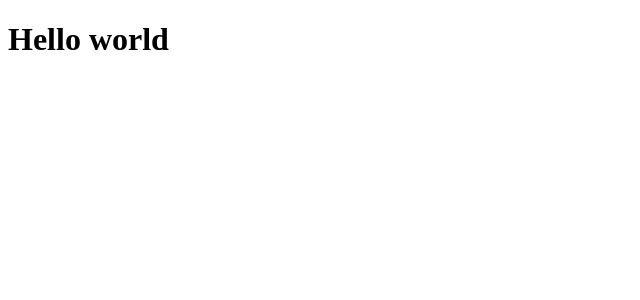
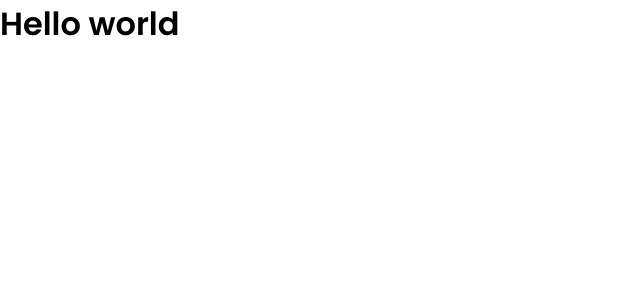
Before and after one commit to viniciosComerciante/ignite, a React (Create React App) app in the folder chapter-2/dtmoney/: page / in a window 1280 px wide. Shown: the top 300 px of the page, without its empty margins (0-640 px from the left). Built offline with nearby package versions, Linux system fonts and the light colour scheme.

Commit message:
finalizado estilos globais, partindo para componentizaçao

```diff
--- a/chapter-2/dtmoney/public/index.html
+++ b/chapter-2/dtmoney/public/index.html
@@ -1,17 +1,23 @@
 <!DOCTYPE html>
 <html lang="en">
-
   <head>
+    <link rel="preconnect" href="https://fonts.googleapis.com" />
+    <link rel="preconnect" href="https://fonts.gstatic.com" crossorigin />
     <meta charset="utf-8" />
 
     <meta name="viewport" content="width=device-width, initial-scale=1" />
+    <link rel="shortcut icon" href="favicon.png" type="image/png" />
 
     <title>dtmoney</title>
+
+    <link
+      href="https://fonts.googleapis.com/css2?family=Poppins:wght@400;600&display=swap"
+      rel="stylesheet"
+    />
   </head>
 
   <body>
     <noscript>You need to enable JavaScript to run this app.</noscript>
     <div id="root"></div>
   </body>
-
 </html>
--- a/chapter-2/dtmoney/src/App.tsx
+++ b/chapter-2/dtmoney/src/App.tsx
@@ -1,7 +1,10 @@
+import { GlobalStyle } from "./styles/global";
+
 export function App() {
   return (
     <div className="App">
       <h1>Hello world</h1>
+      <GlobalStyle></GlobalStyle>
     </div>
   );
 }
--- /dev/null
+++ b/chapter-2/dtmoney/src/styles/global.ts
@@ -0,0 +1,58 @@
+import {createGlobalStyle} from 'styled-components'
+
+export const GlobalStyle = createGlobalStyle`
+    :root{
+        --background: #f0f2f5;
+        --red: #e52e4d;
+        --blue: #5429cc;
+
+        --blue-light: #6933ff;
+
+        -text-title: #363f5f;
+        -text-body: #969cb3;
+
+        --shape: #fff;
+    }
+
+    *{
+       margin : 0;
+       padding: 0;
+       box-sizing: border-box;
+    }
+
+    html{
+        @media (max-width: 1080px){
+            font-size: 93.75%;
+        }
+
+        @media (max-width: 720px){
+            font-size: 87.5%;
+        }
+    }
+
+
+    body{
+        background: var(---background);
+        -webkit-font-smoothing: antialiased;
+    }
+
+    body, input, textarea, button{
+        font-family: 'Poppins', sans-serif;
+        font-weight: 400;
+    }
+
+    h1, h2, h3, h4, h5, h6, strong{
+        font-weight: 600;
+    }
+
+
+    button{
+        cursor: pointer;
+    }
+
+    [disabled]{
+        opacity: 0.6;
+        cursor: not-allowed;
+    }
+
+`
```
Lines whose indentation alone changed are shown as unchanged.
